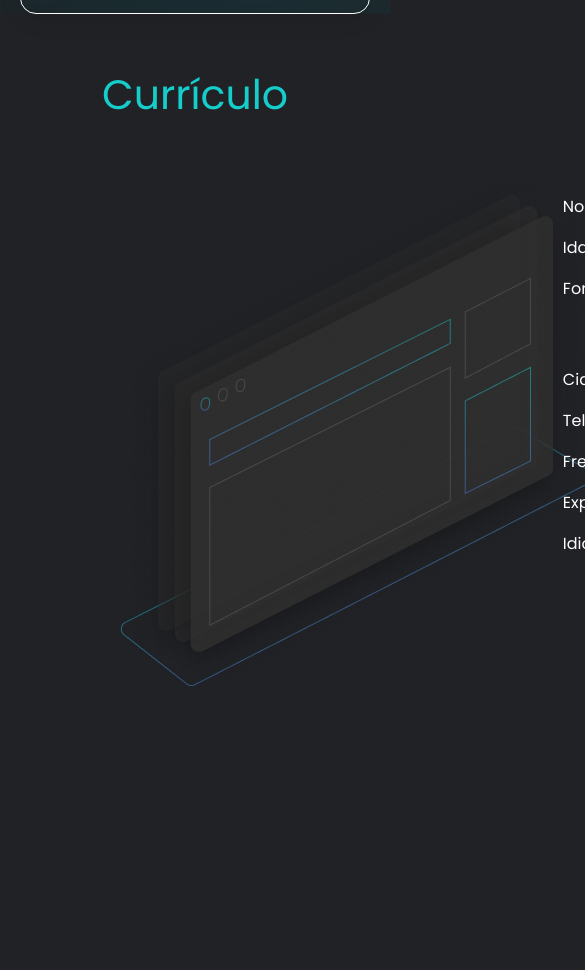
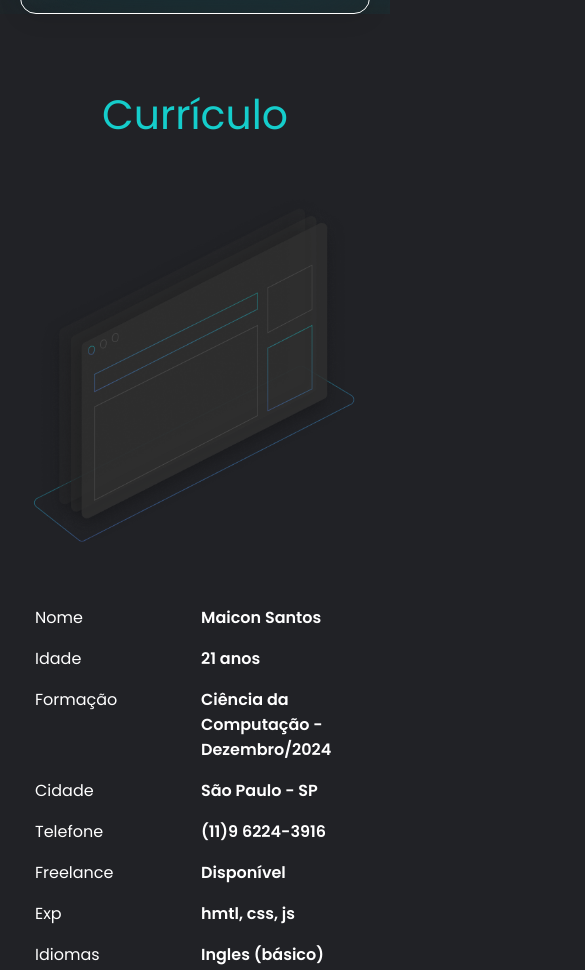
Before and after one commit to Maicon7500/Maicon_Santos, a plain HTML site: page index.html in a window 390 px wide. Shown: the part 4747-5717 px from the top of the page, 585 px wide, since content can reach past the window. Before the commit the page ends 5578 px from the top, so only its background shows below. Drawn offline with nearby package versions, Linux system fonts and the light colour scheme.

Commit message:
Responsividade do Curriculum

```diff
--- a/index.html
+++ b/index.html
@@ -130,7 +130,7 @@
     <section class="curriculum">
         <h1 class="title-green">Currículo</h1>
         <div class="container">
-            <img src="assets/curriculum-img.png">
+            <img class="curriculum-img" src="assets/curriculum-img.png">
             <div class="content">
                 <div class="curriculum-info">
                     <span>Nome</span><b>Maicon Santos</b>
--- a/style.css
+++ b/style.css
@@ -289,6 +289,7 @@ p {
 .curriculum .container {
     display: flex;
     margin: 50px 0;
+    max-width: 1200px;
 }
 
 .curriculum .container .content {
@@ -362,6 +363,17 @@ p {
        .portfolio {
             height: 100%;
        }
+
+       .curriculum .container {
+            flex-wrap: wrap;
+       }
+
+       .curriculum .container .curriculum-img {
+        display: block;
+        margin: 0 auto 50px;
+        width: 100%;
+        max-width: 520px;
+       }
 }
 
 /* tablet */
@@ -432,4 +444,12 @@ p {
    .portfolio {
         margin: 100px 0 50px;
    }
+
+   .curriculum {
+    padding: 20px;
+   }
+
+   .curriculum .container .content .curriculum-info {
+    padding: 0 15px;
+   }
 }
```
